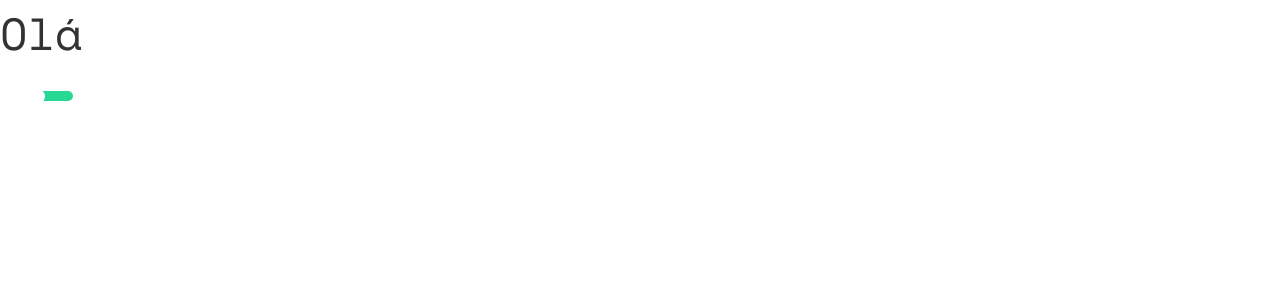
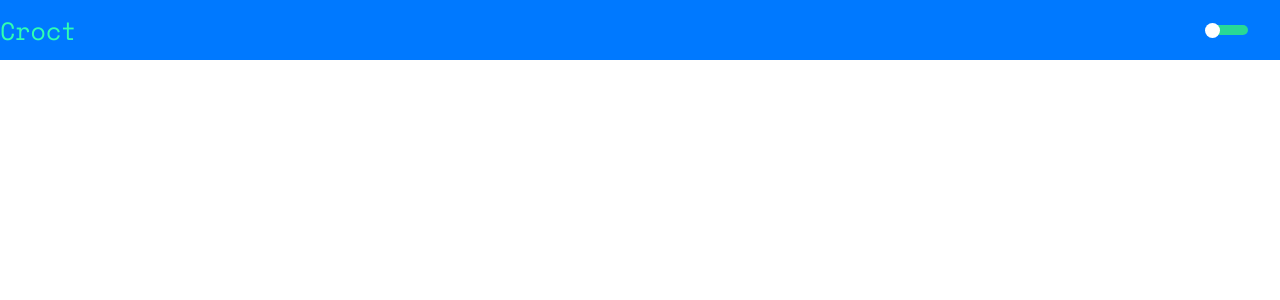
Before and after one commit to isaacbrasil/Croct-Challenge, a React (Create React App) app: page / in a window 1280 px wide. Shown: the top 300 px of the page. Built offline with nearby package versions, Linux system fonts and the light colour scheme.

Commit message:
styles fixed

```diff
--- a/src/pages/Home/index.tsx
+++ b/src/pages/Home/index.tsx
@@ -15,8 +15,10 @@ function Home() {
     <ThemeProvider theme={theme}>
       <div className="App">
         <GlobalStyle />
-        <Title>Olá</Title>
-        <SwitchComponent toggleTheme={toggleTheme}></SwitchComponent>
+        <Header>
+          Croct
+          <SwitchComponent toggleTheme={toggleTheme}></SwitchComponent>
+        </Header>
       </div>
     </ThemeProvider>
   );
@@ -26,5 +28,15 @@ export default Home;
 
 export const Title = styled.div`
   font-size: 45px;
-  color: ${(props) => props.theme.colors.primary});;
+  color: ${(props) => props.theme.colors.search});
 `;
+export const Header = styled.div`
+  width: 100%;
+  display: flex;
+  flex-direction: row;
+  align-items: center;
+  justify-content: space-between;
+  font-size: 25px;
+  color: ${(props) => props.theme.colors.primary};
+  background: ${(props) => props.theme.colors.search};
+`;
```
